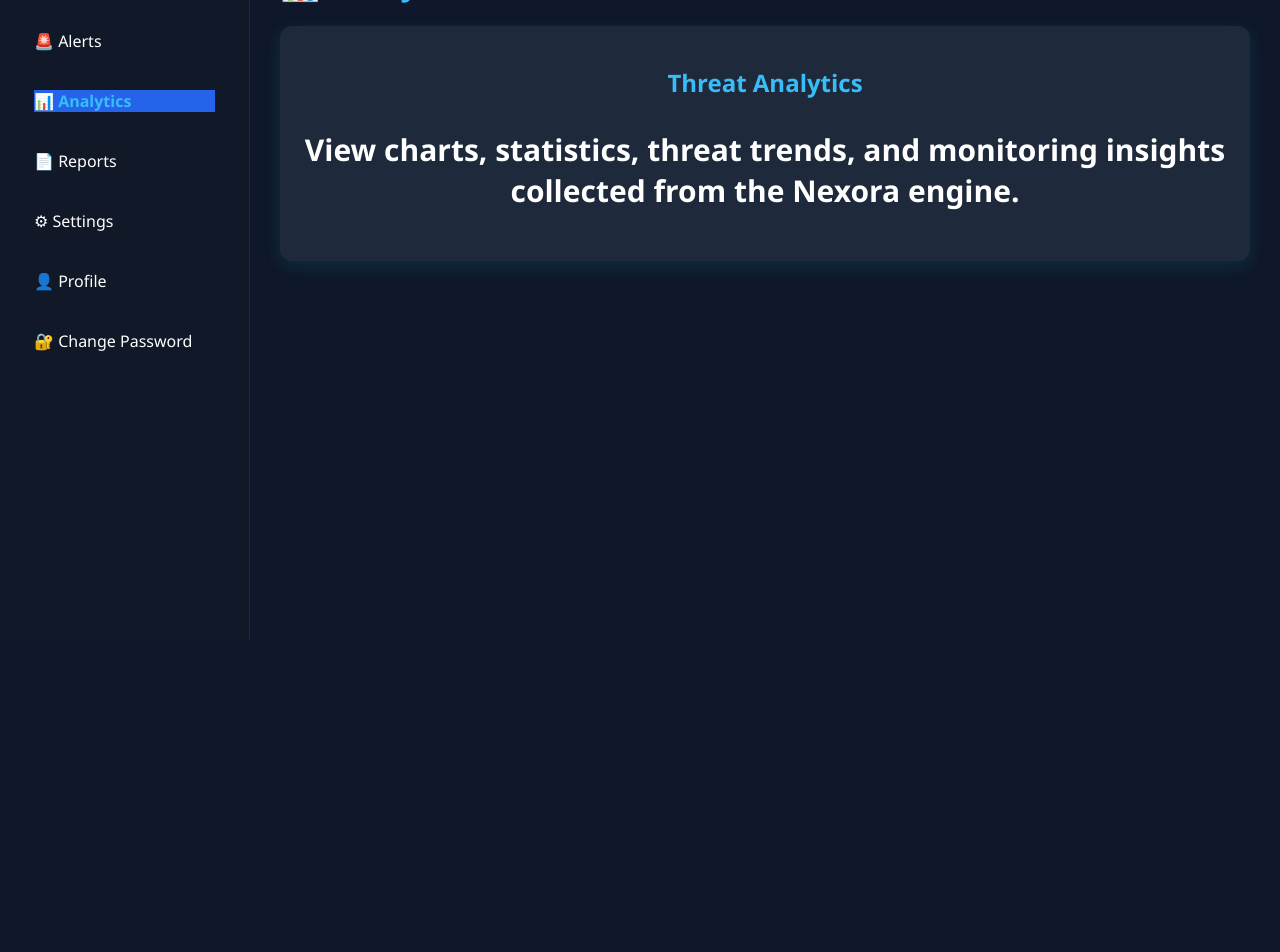
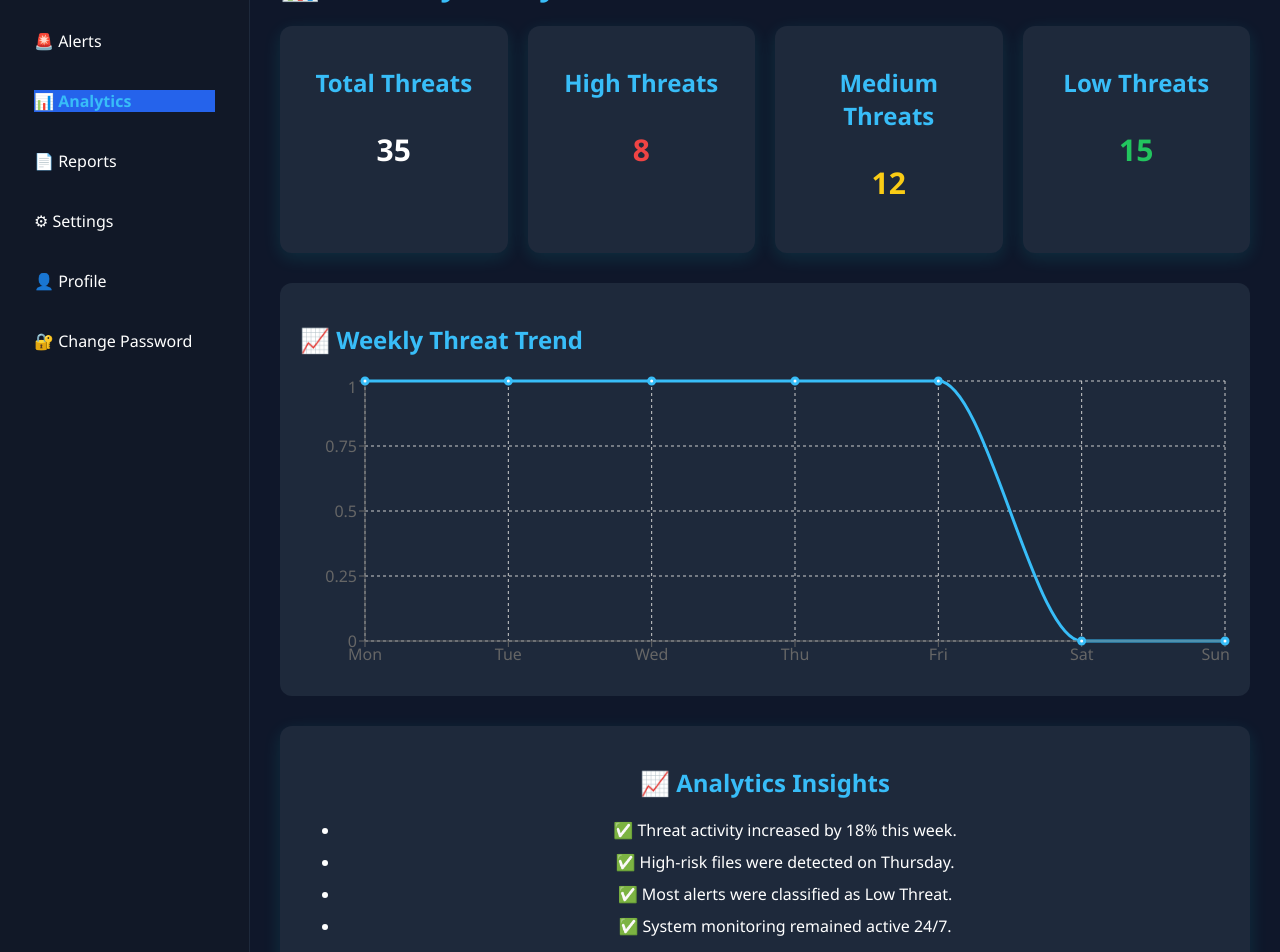
Before and after one commit to Gayathri-1028t/Nexora, a React app in the folder frontend/: page /analytics in a window 1280 px wide. Shown: the part 160-1112 px from the top of the page. Before the commit the page ends 800 px from the top, so only its background shows below. Built offline with nearby package versions, Linux system fonts and the light colour scheme; sample sign-in values are in the browser's storage; the HTML template or start-up script is replaced by a standard one.

Commit message:
Day 19: Build advanced analytics dashboard with threat trend charts

```diff
--- a/frontend/package.json
+++ b/frontend/package.json
@@ -17,7 +17,8 @@
     "react-chartjs-2": "^5.3.1",
     "react-dom": "^19.2.7",
     "react-router-dom": "^7.18.1",
-    "react-toastify": "^11.1.0"
+    "react-toastify": "^11.1.0",
+    "recharts": "^3.9.2"
   },
   "devDependencies": {
     "@types/react": "^19.2.17",
--- /dev/null
+++ b/frontend/src/charts/ThreatTrendChart.jsx
@@ -0,0 +1,49 @@
+import {
+  LineChart,
+  Line,
+  XAxis,
+  YAxis,
+  CartesianGrid,
+  Tooltip,
+  ResponsiveContainer,
+} from "recharts";
+
+function ThreatTrendChart({ alerts }) {
+  const days = ["Mon", "Tue", "Wed", "Thu", "Fri", "Sat", "Sun"];
+
+  const data = days.map((day) => ({
+    day,
+    alerts: Math.floor(Math.random() * (alerts.length + 2)),
+  }));
+
+  return (
+    <div
+      style={{
+        background: "#1e293b",
+        padding: "20px",
+        borderRadius: "12px",
+        marginTop: "20px",
+      }}
+    >
+      <h2>📈 Weekly Threat Trend</h2>
+
+      <ResponsiveContainer width="100%" height={300}>
+        <LineChart data={data}>
+          <CartesianGrid strokeDasharray="3 3" />
+          <XAxis dataKey="day" />
+          <YAxis />
+          <Tooltip />
+
+          <Line
+            type="monotone"
+            dataKey="alerts"
+            stroke="#38bdf8"
+            strokeWidth={3}
+          />
+        </LineChart>
+      </ResponsiveContainer>
+    </div>
+  );
+}
+
+export default ThreatTrendChart;
--- a/frontend/src/pages/Analytics.jsx
+++ b/frontend/src/pages/Analytics.jsx
@@ -1,15 +1,56 @@
+import ThreatTrendChart from "../charts/ThreatTrendChart";
+
 function Analytics() {
   return (
     <div className="container">
-      <h1>📊 Analytics</h1>
+      <h1>📊 Security Analytics</h1>
 
-      <div className="card">
-        <h2>Threat Analytics</h2>
+      {/* Summary Cards */}
+      <div className="cards">
+        <div className="card">
+          <h2>Total Threats</h2>
+          <p>35</p>
+        </div>
 
-        <p>
-          View charts, statistics, threat trends, and monitoring insights
-          collected from the Nexora engine.
-        </p>
+        <div className="card">
+          <h2>High Threats</h2>
+          <p style={{ color: "#ef4444" }}>8</p>
+        </div>
+
+        <div className="card">
+          <h2>Medium Threats</h2>
+          <p style={{ color: "#facc15" }}>12</p>
+        </div>
+
+        <div className="card">
+          <h2>Low Threats</h2>
+          <p style={{ color: "#22c55e" }}>15</p>
+        </div>
+      </div>
+
+      {/* Weekly Chart */}
+      <ThreatTrendChart alerts={[]} />
+
+      {/* Analytics Insights */}
+      <div
+        className="card"
+        style={{
+          marginTop: "30px",
+        }}
+      >
+        <h2>📈 Analytics Insights</h2>
+
+        <ul
+          style={{
+            lineHeight: "2",
+            marginTop: "15px",
+          }}
+        >
+          <li>✅ Threat activity increased by 18% this week.</li>
+          <li>✅ High-risk files were detected on Thursday.</li>
+          <li>✅ Most alerts were classified as Low Threat.</li>
+          <li>✅ System monitoring remained active 24/7.</li>
+        </ul>
       </div>
     </div>
   );
```
Also changed, not shown: 1 other file (tests, documents, lock files or other folders).
